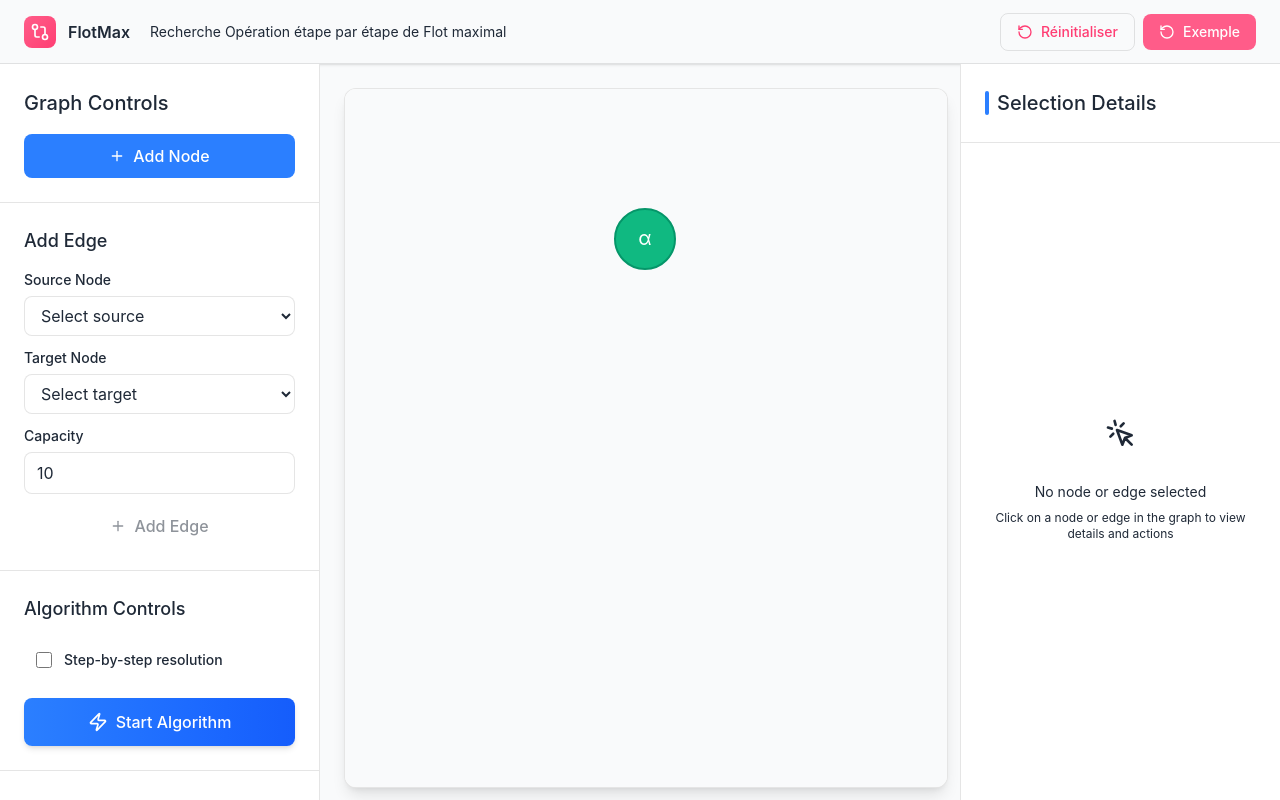
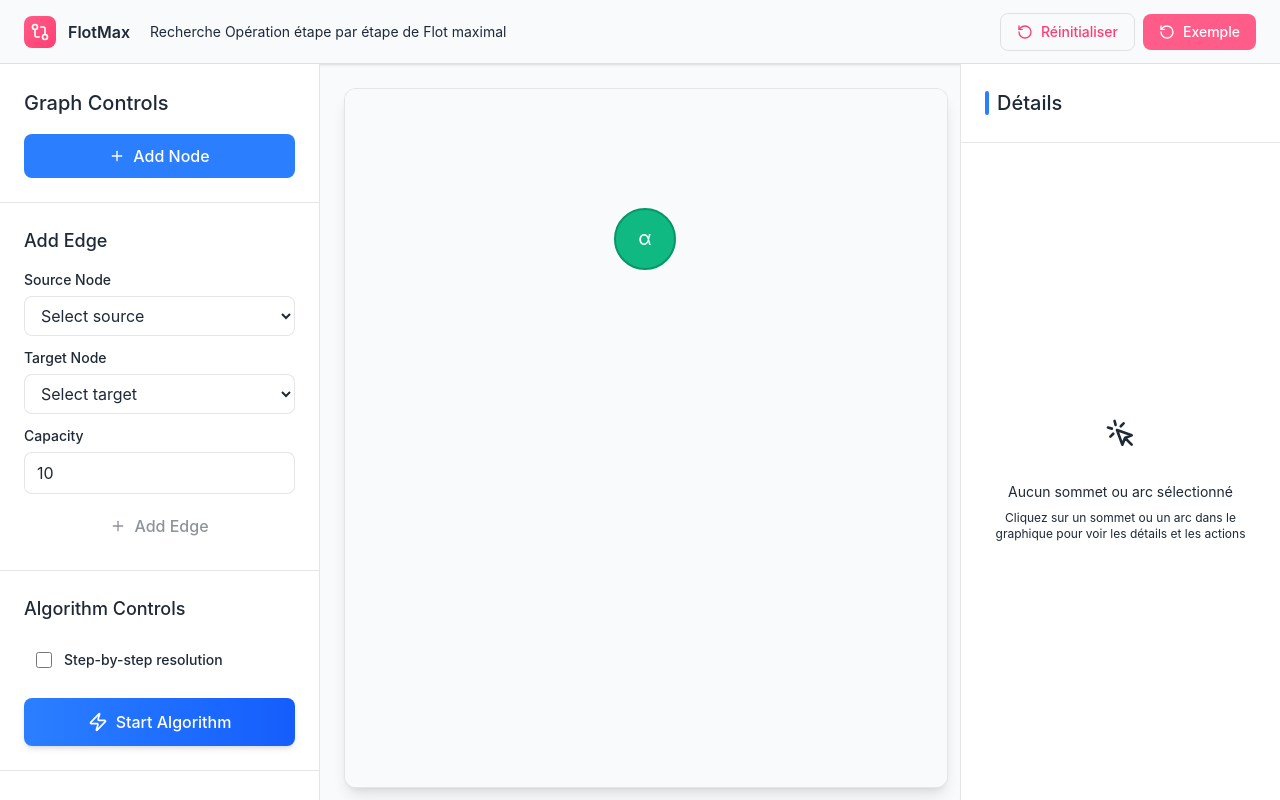
Before and after one commit to TheReasonWePlay/RO-FLOT-MAX, a React (Vite) app: page / in a window 1280 px wide. Built offline with nearby package versions, Linux system fonts and the light colour scheme.

Commit message:
Traduction en français dans SelectionPanel.tsx

```diff
--- a/src/app/components/SelectionPanel.tsx
+++ b/src/app/components/SelectionPanel.tsx
@@ -45,7 +45,7 @@ export function SelectionPanel({
       <div className="p-6 border-b border-border">
         <h2 className="text-foreground flex items-center gap-2">
           <div className="w-1 h-6 bg-blue-500 rounded"></div>
-          Selection Details
+          Détails
         </h2>
       </div>
 
@@ -68,10 +68,10 @@ export function SelectionPanel({
               </svg>
             </div>
             <p className="text-sm text-muted-foreground">
-              No node or edge selected
+              Aucun sommet ou arc sélectionné
             </p>
             <p className="text-xs text-muted-foreground mt-2 max-w-xs">
-              Click on a node or edge in the graph to view details and actions
+              Cliquez sur un sommet ou un arc dans le graphique pour voir les détails et les actions
             </p>
           </div>
         )}
@@ -94,7 +94,7 @@ export function SelectionPanel({
                   {selectedNode.label}
                 </div>
                 <div>
-                  <p className="text-sm text-muted-foreground">Selected Node</p>
+                  <p className="text-sm text-muted-foreground">Sommet sélectionné</p>
                   <p className="font-semibold text-foreground">{selectedNode.label}</p>
                 </div>
               </div>
@@ -119,12 +119,12 @@ export function SelectionPanel({
                     className="w-full px-4 py-3 rounded-lg bg-destructive/10 hover:bg-destructive/20 text-destructive transition-colors flex items-center justify-center gap-2 border-2 border-destructive/30 hover:border-destructive/50"
                   >
                     <Trash2 className="w-5 h-5" />
-                    <span className="font-medium">Delete Node</span>
+                    <span className="font-medium">Supprimer le sommet</span>
                   </button>
                 ) : (
                   <div className="p-3 bg-amber-50 border border-amber-200 rounded-lg">
                     <p className="text-xs text-amber-700 text-center">
-                      Source and sink nodes cannot be deleted
+                      Les sommets source et destination ne peuvent pas être supprimés.
                     </p>
                   </div>
                 )}
@@ -134,7 +134,7 @@ export function SelectionPanel({
             {algorithmStarted && (
               <div className="p-3 bg-blue-50 border border-blue-200 rounded-lg">
                 <p className="text-xs text-blue-700 text-center">
-                  Editing locked during algorithm execution
+                  La modification est bloquée pendant l'exécution de l'algorithme.
                 </p>
               </div>
             )}
@@ -145,7 +145,7 @@ export function SelectionPanel({
           <div className="space-y-4">
             <div className="p-4 bg-gradient-to-br from-purple-50 to-purple-100/50 rounded-lg border-2 border-purple-200">
               <div className="mb-3">
-                <p className="text-sm text-muted-foreground mb-1">Selected Edge</p>
+                <p className="text-sm text-muted-foreground mb-1">Arc sélectionné</p>
                 <p className="font-semibold text-foreground text-lg">
                   {selectedEdge.source} → {selectedEdge.target}
                 </p>
@@ -153,19 +153,19 @@ export function SelectionPanel({
 
               <div className="grid grid-cols-2 gap-2 text-sm">
                 <div className="p-2 bg-white/60 rounded">
-                  <p className="text-xs text-muted-foreground">From</p>
+                  <p className="text-xs text-muted-foreground">De</p>
                   <p className="font-mono">{selectedEdge.source}</p>
                 </div>
                 <div className="p-2 bg-white/60 rounded">
-                  <p className="text-xs text-muted-foreground">To</p>
+                  <p className="text-xs text-muted-foreground">À</p>
                   <p className="font-mono">{selectedEdge.target}</p>
                 </div>
                 <div className="p-2 bg-white/60 rounded">
-                  <p className="text-xs text-muted-foreground">Capacity</p>
+                  <p className="text-xs text-muted-foreground">Capacité</p>
                   <p className="font-mono font-semibold">{selectedEdge.capacity}</p>
                 </div>
                 <div className="p-2 bg-white/60 rounded">
-                  <p className="text-xs text-muted-foreground">Flow</p>
+                  <p className="text-xs text-muted-foreground">Flot</p>
                   <p className="font-mono font-semibold text-blue-600">{selectedEdge.flow}</p>
                 </div>
               </div>
@@ -177,14 +177,14 @@ export function SelectionPanel({
                 className="w-full px-4 py-3 rounded-lg bg-destructive/10 hover:bg-destructive/20 text-destructive transition-colors flex items-center justify-center gap-2 border-2 border-destructive/30 hover:border-destructive/50"
               >
                 <Trash2 className="w-5 h-5" />
-                <span className="font-medium">Delete Edge</span>
+                <span className="font-medium">Supprimer l'arc</span>
               </button>
             )}
 
             {algorithmStarted && (
               <div className="p-3 bg-blue-50 border border-blue-200 rounded-lg">
                 <p className="text-xs text-blue-700 text-center">
-                  Editing locked during algorithm execution
+                  La modification est bloquée pendant l'exécution de l'algorithme
                 </p>
               </div>
             )}
```
